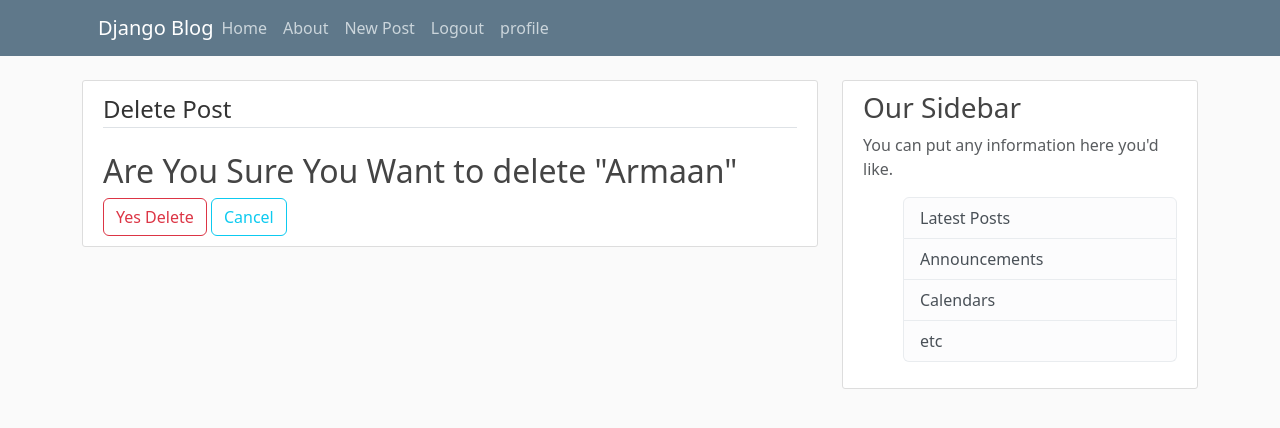
After one commit to md-armaan13/python-project, a Django app: page /blog/post/1/delete/ in a window 1280 px wide. The commit adds this page. Shown: the top 428 px of the page. Run offline with Django 4.2, Linux system fonts and the light colour scheme; a user stored in the database is signed in; data comes from the database, SQL or seed files in the repository; both versions use the stored data as it was after the commit.

Commit message:
Adding Crud operation on post

```diff
--- a/blog/models.py
+++ b/blog/models.py
@@ -2,6 +2,8 @@ from django.db import models
 from django.utils import timezone
 from django.contrib.auth.models import User
 # Create your models here.
+
+from django.urls import reverse
 
 
 class Post(models.Model):
@@ -17,3 +19,11 @@ class Post(models.Model):
     author = models.ForeignKey(User, on_delete=models.CASCADE)
     # if you want to keep the post even after the user is deleted, use on_delete = models.SET_NULL
     # this is one to many relationship, one user can have many posts, but one post can have only one user
+    def __str__(self):
+            return self.title
+
+    #this method is used to redirect to the post detail page after creating a post
+    #`get_absolute_url` method is used to redirect to a specific route after creating a post
+    def get_absolute_url(self):
+
+         return reverse('post-detail',kwargs={'pk':self.pk})
--- a/blog/templates/blog/header.html
+++ b/blog/templates/blog/header.html
@@ -13,7 +13,7 @@
           <!-- Navbar Right Side -->
           <div class="navbar-nav">
           {% if user.is_authenticated %}
-
+              <a class="nav-item nav-link" href="{% url 'post-create'%}">New Post</a>
               <a class="nav-item nav-link" href="{% url 'user-logout'%}">Logout</a>
               <a class="nav-item nav-link" href="{% url 'user-profile' %}">profile</a>
 
--- a/blog/templates/blog/home.html
+++ b/blog/templates/blog/home.html
@@ -9,7 +9,7 @@
                     <a href="#" class="mr-2">{{post.author}}</a>
                     <small class="text-muted">{{post.date_posted}}</small>
                  </div>
-                <h2><a class="article-title" href="#">{{post.title}}</a></h2>
+                <h2><a class="article-title" href="{% url 'post-detail' post.id %}">{{post.title}}</a></h2>
                 <p class="article-content">{{post.content}}</p>
             </div>
         </article>
--- /dev/null
+++ b/blog/templates/blog/post_delete.html
@@ -0,0 +1,17 @@
+{% extends "blog/base.html" %}
+
+{% block content%}
+<div class="content-section">
+    <form action="" method="POST">
+        {% csrf_token%}
+        <fieldset class="form-group">
+            <legend class="border-bottom mb-4">Delete Post</legend>
+           <h2>Are You Sure You Want to delete "{{object.title}}"</h2>
+        </fieldset>
+        <div class="form-group">
+            <button class="btn btn-outline-danger" type="submit">Yes Delete</button>
+            <a class="btn btn-outline-info" href="{% url 'post-detail' object.id%}">Cancel</a>
+        </div>
+    </form>
+</div>
+{%endblock content%}
--- a/blog/urls.py
+++ b/blog/urls.py
@@ -1,8 +1,14 @@
 from django.urls import path
 from . import views # . means current directory
-
+from .views import PostListView , PostDetailView , PostCreateView , PostUpdateView
 
 urlpatterns = [
-   path('home/',views.home,name='blog-home'),#name is used to refer to this path
+   path('home/',PostListView.as_view(),name='blog-home'),#name is used to refer to this path
    path('about/',views.about,name='blog-about'),
+   path('post/<int:pk>/',PostDetailView.as_view(),name='post-detail'),
+   path('post/new/',PostCreateView.as_view(),name='post-create'),
+   path('post/<int:pk>/update/',PostUpdateView.as_view(),name='post-update'),
+   path('post/<int:pk>/delete/',views.PostDeleteView.as_view(),name='post-delete'),
+   #pk is primary key of the post
+   #<int > is used to specify that the pk is an integer
 ]
--- a/blog/views.py
+++ b/blog/views.py
@@ -1,22 +1,83 @@
+from typing import Optional
+from django.forms.models import BaseModelForm
 from django.shortcuts import render
 
 from django.http import HttpResponse  # sending the response
 from .models import Post
 from django.contrib.auth.models import User
 
+from django.contrib.auth.mixins import LoginRequiredMixin , UserPassesTestMixin
 
+#class- views
+from django.views.generic import (ListView, DetailView ,
+ CreateView , UpdateView , DeleteView)
 
 def home(request):
     posts = Post.objects.all()
     user = User.objects.filter(username='Armaan').first()
-    print(user.profile.image.url)
-    print(posts[0].author.profile.image.url)
     context = {
         'posts': posts
     }
     # the Path for templates would be blog/templateName
     return render(request, 'blog/home.html', context)
 
+class PostListView(ListView):
+    model = Post
+    template_name = 'blog/home.html' #<app>/model_viewtype.html
+    context_object_name = 'posts'
+    ordering = ['-date_posted']
+
+class PostDetailView(DetailView):
+    model = Post
+    #template_name = 'blog/post_detail.html'
+
+class PostCreateView(LoginRequiredMixin,CreateView):
+    model : Post
+    fields = ['title','content']
+    template_name = 'blog/post_form.html'
+    #success_url = '/blog/home/'
+    queryset = Post.objects.all()
+    #what is queryset
+    #queryset is used to get the list of objects from the database
+    def form_valid(self,form):#`form_valid` method is called when valid form data has been POSTed.
+        #`form` is a valid form instance.
+        #`form_valid` should return an `HttpResponse
+        #`form.instance` is the model instance that the form holds
+        form.instance.author = self.request.user#setting the author of the post to the current user
+        #`super` class is used to access the methods of the parent class
+        #`super` is used to call the `form_valid` method of the parent class
+        #here the parent class is `CreateView`
+        return super().form_valid(form)
+
+#<app>/model_viewtype.html
+
+class PostUpdateView(LoginRequiredMixin,UserPassesTestMixin,UpdateView):
+    model : Post
+    fields = ['title','content']
+    queryset = Post.objects.all()
+    #template_name = 'blog/post_form.html'
+    def test_func(self, *args, **kwargs) :
+        post = self.get_object()
+        if self.request.user == post.author:
+            return True
+        return False
+
+
+
+    def form_valid(self, form):
+        form.instance.author = self.request.user
+
+        return super().form_valid(form)
+class PostDeleteView(LoginRequiredMixin,UserPassesTestMixin,DeleteView):
+    model : Post
+    success_url = '/blog/home/'
+    template_name = 'blog/post_delete.html'
+    queryset = Post.objects.all()
+    def test_func(self, *args, **kwargs) :
+        post = self.get_object()
+        if self.request.user == post.author:
+            return True
+        return False
 
 def about(request):
     return render(request, 'blog/about.html')
```
Also changed, not shown: blog/templates/blog/post_detail.html (added, +22 -0 lines), blog/templates/blog/post_form.html (added, +16 -0 lines), db.sqlite3.
